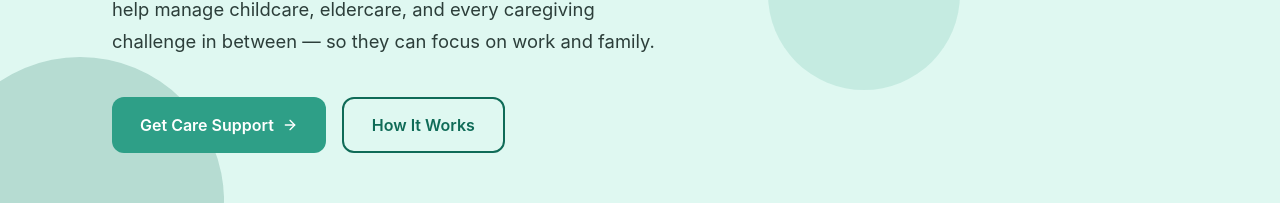
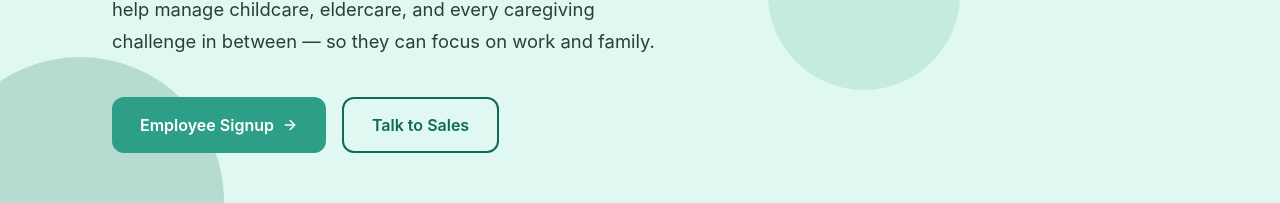
Before and after one commit to Textingman/bume-omohan, a Next.js app: page / in a window 1280 px wide. Shown: the part 567-770 px from the top of the page. Built offline with nearby package versions, Linux system fonts and the light colour scheme.

Commit message:
cta: Employee Signup + Talk to Sales CTAs on homepage

```diff
--- a/app/page.tsx
+++ b/app/page.tsx
@@ -10,7 +10,6 @@ export default function HomePage() {
 
       {/* ── HERO ── */}
       <section className="relative overflow-hidden py-24 lg:py-32" style={{ backgroundColor: '#DFF8F1' }}>
-        {/* Organic shape decorations */}
         <div className="absolute inset-0 pointer-events-none overflow-hidden">
           <div className="absolute -top-20 -right-20 w-96 h-96 rounded-full opacity-30" style={{ backgroundColor: '#2E9F87' }} />
           <div className="absolute -bottom-16 -left-16 w-72 h-72 rounded-full opacity-20" style={{ backgroundColor: '#0F6B57' }} />
@@ -19,13 +18,11 @@ export default function HomePage() {
 
         <div className="relative max-w-6xl mx-auto px-6 lg:px-12">
           <div className="max-w-3xl">
-            {/* Badge */}
             <div className="inline-flex items-center gap-2 px-4 py-2 rounded-full text-sm font-semibold mb-8" style={{ backgroundColor: 'rgba(46,159,135,0.15)', color: '#0F6B57', fontFamily: 'Inter, sans-serif' }}>
               <Heart className="w-4 h-4" fill="#0F6B57" />
               Care Support for Every Employee
             </div>
 
-            {/* Headline */}
             <h1 style={{ fontFamily: 'Manrope, sans-serif', fontWeight: 800, fontSize: 'clamp(2.5rem, 6vw, 4.5rem)', lineHeight: 1.05, marginBottom: '1.5rem' }}>
               <span style={{ color: '#174B43', display: 'block' }}>Care Support for Every Family.</span>
               <span style={{ color: '#2E9F87', display: 'block' }}>At Every Stage of Life.</span>
@@ -39,12 +36,12 @@ export default function HomePage() {
               <Link href="/signup"
                 className="inline-flex items-center gap-2 px-7 py-3.5 rounded-xl text-white font-semibold transition-opacity hover:opacity-90"
                 style={{ backgroundColor: '#2E9F87', fontFamily: 'Inter, sans-serif', fontSize: '1rem' }}>
-                Get Care Support <ArrowRight className="w-4 h-4" />
+                Employee Signup <ArrowRight className="w-4 h-4" />
               </Link>
-              <Link href="/product"
+              <Link href="/talk-to-sales"
                 className="inline-flex items-center gap-2 px-7 py-3.5 rounded-xl font-semibold transition-colors"
                 style={{ border: '2px solid #0F6B57', color: '#0F6B57', fontFamily: 'Inter, sans-serif', fontSize: '1rem', backgroundColor: 'transparent' }}>
-                How It Works
+                Talk to Sales
               </Link>
             </div>
           </div>
@@ -55,7 +52,6 @@ export default function HomePage() {
       <section className="py-20 bg-white">
         <div className="max-w-6xl mx-auto px-6 lg:px-12">
           <div className="grid md:grid-cols-2 gap-6">
-            {/* Childcare Card */}
             <div className="p-8 rounded-2xl flex items-start gap-6" style={{ backgroundColor: '#DFF8F1' }}>
               <div className="w-14 h-14 rounded-2xl flex items-center justify-center flex-shrink-0" style={{ backgroundColor: 'rgba(46,159,135,0.2)' }}>
                 <Baby className="w-7 h-7" style={{ color: '#0F6B57', strokeWidth: 1.75 }} />
@@ -71,7 +67,6 @@ export default function HomePage() {
               </div>
             </div>
 
-            {/* Eldercare Card */}
             <div className="p-8 rounded-2xl flex items-start gap-6" style={{ backgroundColor: '#E8F5EC' }}>
               <div className="w-14 h-14 rounded-2xl flex items-center justify-center flex-shrink-0" style={{ backgroundColor: 'rgba(15,107,87,0.15)' }}>
                 <UserCheck className="w-7 h-7" style={{ color: '#0F6B57', strokeWidth: 1.75 }} />
@@ -102,7 +97,6 @@ export default function HomePage() {
             </p>
           </div>
           <div className="grid md:grid-cols-3 gap-6 relative">
-            {/* Connecting line */}
             <div className="hidden md:block absolute top-12 left-1/4 right-1/4 h-px" style={{ backgroundColor: '#2E9F87', opacity: 0.3 }} />
             {[
               { num: '1', icon: Heart, title: 'Tell us what you need', desc: 'Share your caregiving situation with your dedicated Omohan navigator.' },
@@ -165,11 +159,18 @@ export default function HomePage() {
               <p style={{ fontSize: '1.05rem', color: 'rgba(255,255,255,0.7)', lineHeight: 1.7, marginBottom: '2rem' }}>
                 Omohan is a voluntary employee benefit that helps working caregivers manage their responsibilities — so they can show up fully at work.
               </p>
-              <Link href="/signup"
+              <div className="flex flex-wrap gap-4">
+                <Link href="/talk-to-sales"
                   className="inline-block px-7 py-3.5 rounded-xl font-semibold text-white transition-opacity hover:opacity-90"
                   style={{ backgroundColor: '#2E9F87', fontFamily: 'Inter, sans-serif' }}>
-                Request a Proposal
+                  Talk to Sales
                 </Link>
+                <Link href="/signup"
+                  className="inline-block px-7 py-3.5 rounded-xl font-semibold transition-opacity hover:opacity-90"
+                  style={{ border: '2px solid rgba(255,255,255,0.5)', color: 'white', fontFamily: 'Inter, sans-serif', backgroundColor: 'transparent' }}>
+                  Employee Signup
+                </Link>
+              </div>
             </div>
             <div className="space-y-4">
               {[
@@ -193,7 +194,6 @@ export default function HomePage() {
 
       {/* ── FINAL CTA ── */}
       <section className="relative py-24 overflow-hidden" style={{ backgroundColor: '#DFF8F1' }}>
-        {/* Organic shape decorations */}
         <div className="absolute inset-0 pointer-events-none overflow-hidden">
           <div className="absolute -bottom-16 -right-16 w-64 h-64 rounded-full opacity-25" style={{ backgroundColor: '#2E9F87' }} />
           <div className="absolute top-8 left-8 w-32 h-32 rounded-full opacity-15" style={{ backgroundColor: '#0F6B57' }} />
@@ -203,13 +203,20 @@ export default function HomePage() {
             Your family deserves support. We&apos;re here to help.
           </h2>
           <p style={{ fontSize: '1.1rem', color: '#2C3E3A', lineHeight: 1.7, marginBottom: '2.5rem' }}>
-            Connect with a care navigator and get the support your family needs — at every stage of life.
+            Employees can sign up directly, or employers can book a demo to learn how Omohan works for your team.
           </p>
+          <div className="flex flex-wrap justify-center gap-4">
             <Link href="/signup"
               className="inline-flex items-center gap-2 px-8 py-4 rounded-xl font-semibold text-white text-lg transition-opacity hover:opacity-90"
               style={{ backgroundColor: '#2E9F87', fontFamily: 'Inter, sans-serif' }}>
-            Get Care Support <ArrowRight className="w-5 h-5" />
+              Employee Signup <ArrowRight className="w-5 h-5" />
             </Link>
+            <Link href="/talk-to-sales"
+              className="inline-flex items-center gap-2 px-8 py-4 rounded-xl font-semibold text-lg transition-opacity hover:opacity-90"
+              style={{ border: '2px solid #0F6B57', color: '#0F6B57', fontFamily: 'Inter, sans-serif', backgroundColor: 'transparent' }}>
+              Talk to Sales
+            </Link>
+          </div>
         </div>
       </section>
 
```
Lines whose indentation alone changed are shown as unchanged.
